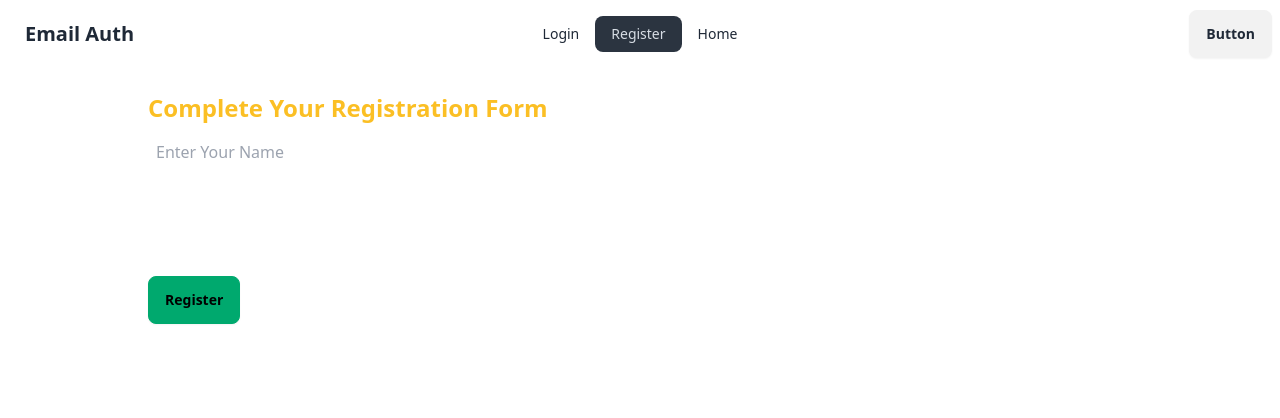
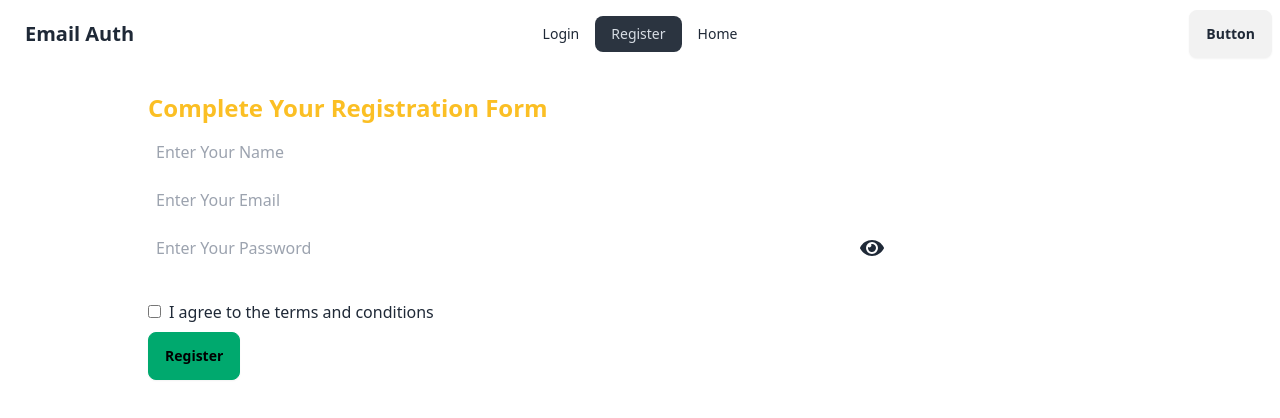
Before and after one commit to raihan-778/email-auth-validation-app, a React (Vite) app: page /register in a window 1280 px wide. Shown: the top 418 px of the page. Built offline with nearby package versions, Linux system fonts and the light colour scheme.

Commit message:
rejx & terms and condiont featurs added

```diff
--- a/package.json
+++ b/package.json
@@ -18,6 +18,7 @@
     "match-sorter": "^8.0.0",
     "react": "^18.3.1",
     "react-dom": "^18.3.1",
+    "react-icons": "^5.4.0",
     "react-router-dom": "^7.1.1",
     "react-toastify": "^11.0.2",
     "sort-by": "^1.2.0"
--- a/src/components/login/Login.jsx
+++ b/src/components/login/Login.jsx
@@ -5,20 +5,31 @@ import { toast } from "react-toastify";
 import auth from "../../firebase/firebase.init";
 
 const Login = () => {
-  const [loginUser, setLoginUser] = useState(null);
+  const [loginUser, setLoginUser] = useState;
+  const [registerError, setRegisterError] = useState("");
+  const [success, setSuccess] = useState("");
+  null;
 
   const handleLogin = (e) => {
     e.preventDefault();
     const email = e.target.email.value;
     const password = e.target.password.value;
 
+    // reset Register Error & success
+
+    setRegisterError("");
+    setSuccess("");
+
     signInWithEmailAndPassword(auth, email, password)
       .then((result) => {
         const user = result.user;
+
         if (user?.uid && toast.success(`${user.email} login successfully`))
-          setLoginUser(user);
+          setSuccess("User Login Successfully");
+        setLoginUser(user);
       })
       .catch((error) => {
+        setRegisterError(error.message);
         toast.error("No User found with this email or password");
       });
     console.log("login button clicked", email);
@@ -76,6 +87,16 @@ const Login = () => {
               </span>
             </div>
           </form>
+          <div className="ml-6">
+            {" "}
+            {registerError ? (
+              <h6 className="font-bold text-2xl text-red-700">
+                {registerError}
+              </h6>
+            ) : (
+              <h6 className="font-bold text-2xl text-green-700">{success}</h6>
+            )}
+          </div>
         </div>
       </div>
     </div>
--- a/src/components/register/Register.jsx
+++ b/src/components/register/Register.jsx
@@ -1,5 +1,6 @@
 import { createUserWithEmailAndPassword } from "firebase/auth";
 import React, { useState } from "react";
+import { FaEye, FaEyeSlash } from "react-icons/fa";
 import { toast } from "react-toastify";
 import auth from "../../firebase/firebase.init";
 
@@ -7,16 +8,28 @@ const Register = () => {
   const [userRegister, setUserRegister] = useState(null);
   const [registerError, setRegisterError] = useState("");
   const [success, setSuccess] = useState("");
+  const [showPassword, setShowPassword] = useState(false);
   const handleRegister = (e) => {
     e.preventDefault();
     const name = e.target.name.value;
     const email = e.target.email.value;
     const password = e.target.password.value;
+    const accepted = e.target.terms.checked;
     const user = { name, email, password };
+
     setRegisterError("");
     setSuccess("");
+
     if (password.length < 6) {
       setRegisterError("Password must be at least 6 characters");
+      return;
+    } else if (!/^(?=.*[A-Z])(?=.*\d).+$/.test(password)) {
+      setRegisterError(
+        "Password must contain at least one uppercase letter and one number"
+      );
+      return;
+    } else if (!accepted) {
+      setRegisterError("Please accept the terms and conditions");
       return;
     }
 
@@ -27,7 +40,7 @@ const Register = () => {
         const user = result.user;
         setUserRegister(user);
         toast.success("User Register Successfully");
-        setSuccess("User Register Successfully");
+        setSuccess("User Registered Successfully");
         console.log("signUP", user);
       })
       .catch((error) => {
@@ -53,27 +66,53 @@ const Register = () => {
             />
             <br />
             <input
+              required
               className="p-2 rounded-md mb-2 w-full"
               type="email"
               name="email"
+              placeholder="Enter Your Email"
               id="email"
             />
             <br />
-            <input
-              className="p-2 rounded-md mb-2 w-full"
-              type="password"
-              name="password"
-              id="password"
-            />{" "}
+            <div className="relative">
+              {" "}
+              <input
+                required
+                className="p-2 rounded-md mb-2 w-full "
+                type={showPassword ? "text" : "password"}
+                name="password"
+                id="password"
+                placeholder="Enter Your Password"
+              />
+              <span
+                className="absolute right-2 top-2"
+                onClick={() => setShowPassword(!showPassword)}
+              >
+                {showPassword ? (
+                  <FaEyeSlash className="text-2xl" />
+                ) : (
+                  <FaEye className="text-2xl" />
+                )}
+              </span>{" "}
+            </div>
             <br />
-            <button className="btn btn-success" type="submit">
+            <input type="checkbox" name="terms" id="terms" />
+            <label htmlFor="terms" className="text-sm ml-2" />I agree to the{" "}
+            <a href="">terms and conditions</a>
+            <br />
+            <button className="btn btn-success mt-2" type="submit">
               Register
             </button>
           </div>
         </form>
-        {registerError && (
-          <h6 className="font-bold text-2xl text-red-700">{registerError}</h6>
-        )}
+        <div className="ml-6">
+          {" "}
+          {registerError ? (
+            <h6 className="font-bold text-2xl text-red-700">{registerError}</h6>
+          ) : (
+            <h6 className="font-bold text-2xl text-green-700">{success}</h6>
+          )}
+        </div>
       </div>
     </div>
   );
```
Also changed, not shown: 1 other file (tests, documents, lock files or other folders).
